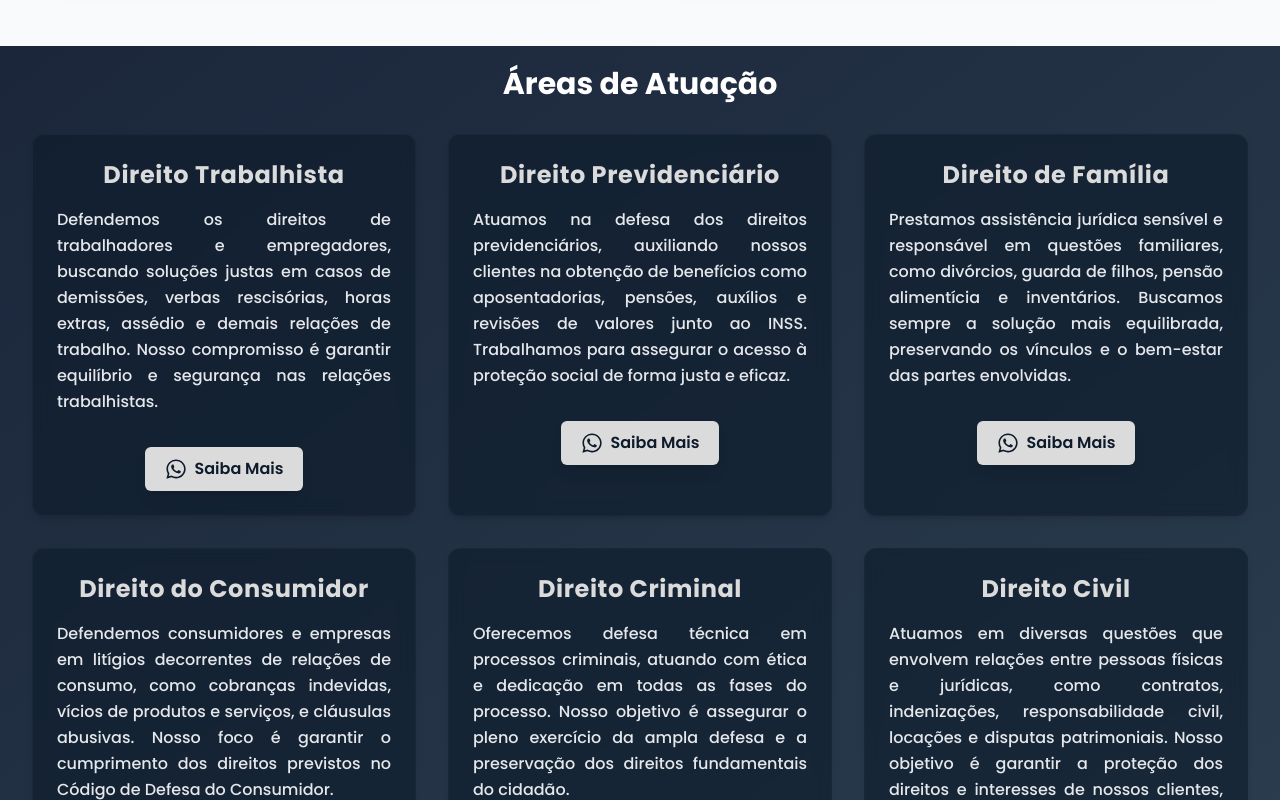
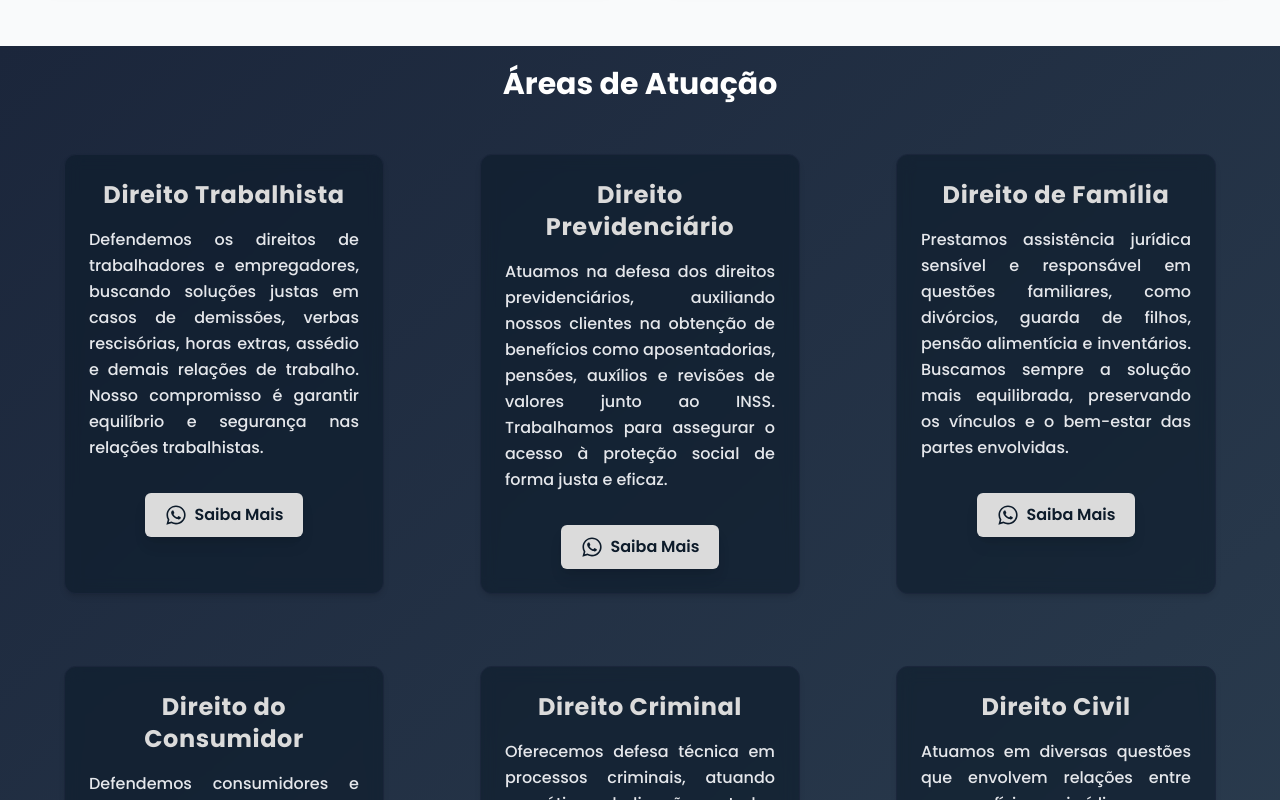
Before and after one commit to Wallacerx01/escritoriorodrigues, a React (Vite) app: page / in a window 1280 px wide. Shown: the part 1600-2400 px from the top of the page. Built offline with nearby package versions, Linux system fonts and the light colour scheme.

Commit message:
teste v5

```diff
--- a/src/pages/atuacao/index.tsx
+++ b/src/pages/atuacao/index.tsx
@@ -73,7 +73,7 @@ export function Atuacao() {
               visible: { opacity: 1, y: 0 },
             }}
             transition={{ duration: 0.6, ease: "easeOut" }}
-            className="w-full md:w-80 lg:w-96 border border-[#1B263B] bg-[#0D1B2A]/60 backdrop-blur-sm hover:bg-[#0D1B2A]/80 transition-all duration-300 rounded-xl p-6 text-white shadow-md hover:shadow-xl"
+            className="w-full md:w-80 lg:w-80 m-5 border border-[#1B263B] bg-[#0D1B2A]/60 backdrop-blur-sm hover:bg-[#0D1B2A]/80 transition-all duration-300 rounded-xl p-6 text-white shadow-md hover:shadow-xl"
           >
             <h2 className="font-bold text-2xl text-center mb-4 text-[#DBDBDB] tracking-wide">
               {area.titulo}
```
